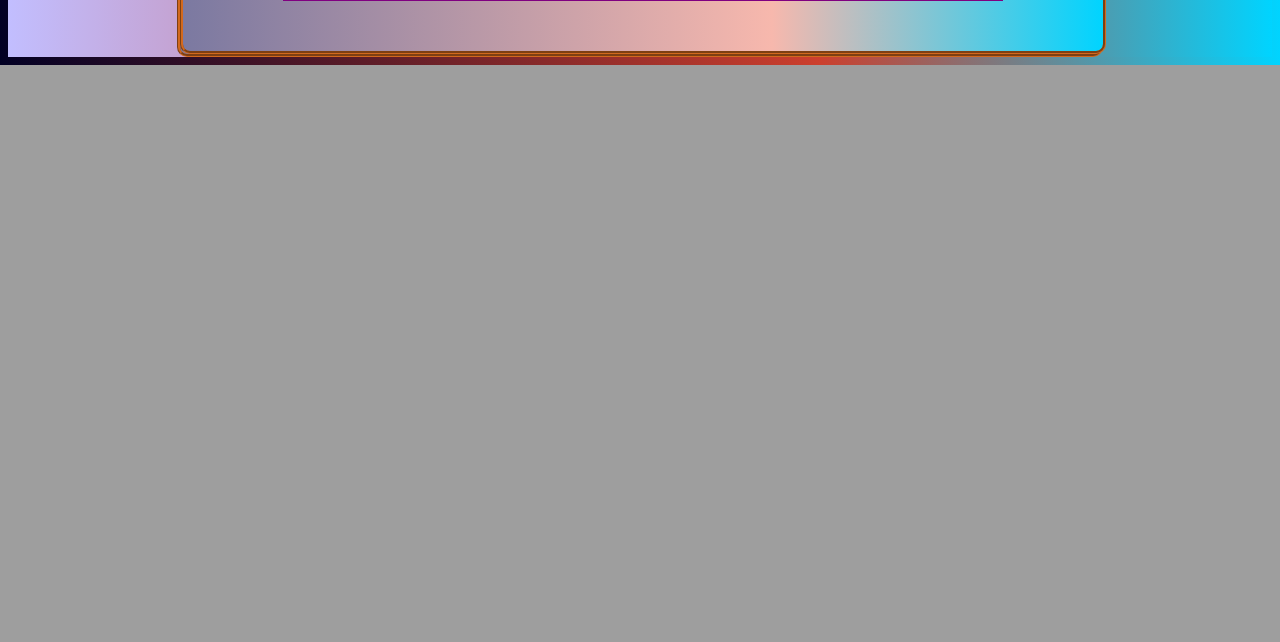
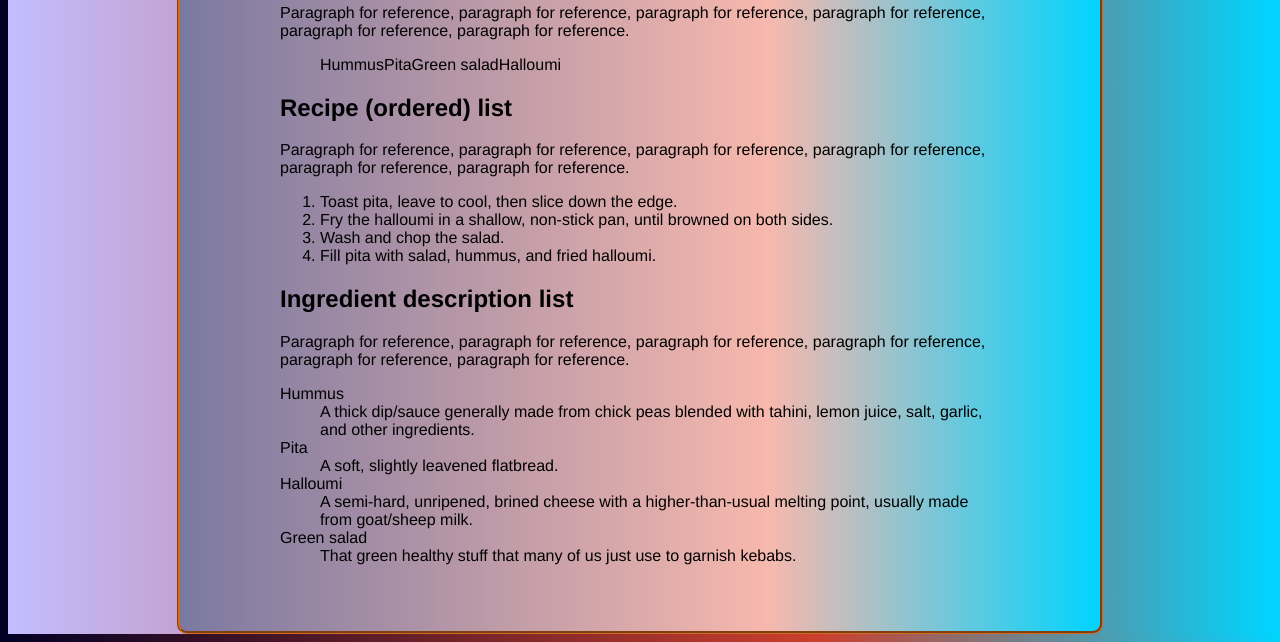
Before and after one commit to tomright/home, a PHP site: page / in a window 1280 px wide. Shown: the part 3216-3858 px from the top of the page. Before the commit the page ends 3281 px from the top, so only its background shows below. Run offline with PHP 8.4, Linux system fonts and the light colour scheme.

Commit message:
Не много причесал

```diff
--- a/cssstart.test/www/index.html
+++ b/cssstart.test/www/index.html
@@ -9,24 +9,27 @@
     <title>CSS Start</title>
 </head>
 <body>
-   <nav>
+   <nav name="top">
        <ul>
            <li>Домой</li>
            <li>Список статей</li>
            <li>О нас</li>
        </ul>
    </nav>
-   <div>
+   <div class="toUP">
+       <a href="#top"><img src="/up.webp" alt="Вверх" class="upIMG"></a>
+   </div>
+   <div class="wrapper-block">
     <h1>Тестовая страница</h1>
    <section>
        <p>Эта странциа, полигон для использования CSS.</p>
        <p >Добавим какю нибудь ошибку с abrakadabroi</p>
        <div class="content">
-            <iframe width="480" height="320" src="https://www.youtube.com/embed/UVrb8EBOQjY" title="YouTube video player" frameborder="0" allow="accelerometer; autoplay; clipboard-write; encrypted-media; gyroscope; picture-in-picture" allowfullscreen></iframe>
+            <iframe width="690" height="320" src="https://www.youtube.com/embed/UVrb8EBOQjY" title="YouTube video player" frameborder="0" allow="accelerometer; autoplay; clipboard-write; encrypted-media; gyroscope; picture-in-picture" allowfullscreen></iframe>
        </div>
    </section>
    </div>
-<div>
+<div class="wrapper-block">
     <h1>Проверка разного направления текста!</h1>
    <section>
        <p class="vertical-rl">Этот текст будет написан вертикально <br> с ипользованием vertical-rl.</p>
@@ -35,7 +38,7 @@
    </section>
 
 </div>
-<div>
+<div class="wrapper-block">
     <h1>Работа с переполнением</h1>
        <section>
         <div class="overfoluStandart">
@@ -48,7 +51,7 @@
            <p>Много текста! Много текста! Много текста! Много текста! Много текста! Много текста! Много текста! Много текста! Много текста! Много текста! Много текста! Много текста! Много текста! Много текста! Много текста! Много текста! Много текста! Много текста! Много текста! Много текста! Много текста! Много текста! Много текста! Много текста! Много текста! Много текста! Много текста! Много текста! Много текста! Много текста! Много текста! Много текста! Много текста! Много текста! Много текста! Много текста! Много текста! Много текста! Много текста! Много текста! Много текста! Много текста! Много текста! Много текста! Много текста! Много текста! Много текста! Много текста! Много текста! Много текста! Много текста! Много текста! Много текста! Много текста! Много текста! Много текста! Много текста! Много текста! </p>
        </div>
        </section>
-<div>
+<div class="wrapper-block">
     <h1>Стилизация HTML таблиц при помощи CSS</h1>
        <section>
  <table>
@@ -121,6 +124,49 @@
        </section>
 
 </div>
+<div>
+    <h1>Стилизация списков</h1>
+    <section>
+        <h2>Shopping (unordered) list</h2>
 
+<p>Paragraph for reference, paragraph for reference, paragraph for reference,
+paragraph for reference, paragraph for reference, paragraph for reference.</p>
+
+<ul>
+  <li>Hummus</li>
+  <li>Pita</li>
+  <li>Green salad</li>
+  <li>Halloumi</li>
+</ul>
+
+<h2>Recipe (ordered) list</h2>
+
+<p>Paragraph for reference, paragraph for reference, paragraph for reference,
+paragraph for reference, paragraph for reference, paragraph for reference.</p>
+
+<ol>
+  <li>Toast pita, leave to cool, then slice down the edge.</li>
+  <li>Fry the halloumi in a shallow, non-stick pan, until browned on both sides.</li>
+  <li>Wash and chop the salad.</li>
+  <li>Fill pita with salad, hummus, and fried halloumi.</li>
+</ol>
+
+<h2>Ingredient description list</h2>
+
+<p>Paragraph for reference, paragraph for reference, paragraph for reference,
+paragraph for reference, paragraph for reference, paragraph for reference.</p>
+
+<dl>
+  <dt>Hummus</dt>
+  <dd>A thick dip/sauce generally made from chick peas blended with tahini, lemon juice, salt, garlic, and other ingredients.</dd>
+  <dt>Pita</dt>
+  <dd>A soft, slightly leavened flatbread.</dd>
+  <dt>Halloumi</dt>
+  <dd>A semi-hard, unripened, brined cheese with a higher-than-usual melting point, usually made from goat/sheep milk.</dd>
+  <dt>Green salad</dt>
+  <dd>That green healthy stuff that many of us just use to garnish kebabs.</dd>
+</dl>
+    </section>
+</div>
    </body>
 </html>
--- a/cssstart.test/www/style.css
+++ b/cssstart.test/www/style.css
@@ -15,6 +15,16 @@ nav {
     border-bottom-left-radius: 10px;
     border-bottom-right-radius: 10px;
     background: linear-gradient(90deg, rgb(123, 121, 161) 0%, rgb(247, 184, 173) 64%, rgba(0,212,255,1) 100%);
+}
+.toUP {
+  position: fixed;
+  right: 0;
+  bottom: 0;
+  width: 100px;
+  height: 100px;
+}
+.upIMG {
+  max-width: 100%;
 }
 ul {
     display: flex;
@@ -53,7 +63,7 @@ section {
 
 
 }
-div {
+.wrapper-block {
     border: chocolate;
     display: block;
     border-style: groove;
@@ -65,7 +75,7 @@ div {
     margin-left: auto;
     margin-right: auto;
 }
-li {
+body > nav > ul > li {
     border: red;
     border-style: double;
     border-radius: 10px;
@@ -73,7 +83,7 @@ li {
     text-align: center;
 
 }
-li::first-letter {
+ body > nav > ul > li::first-letter {
     font-size: 2em;
     font-style: oblique;
 }
@@ -92,7 +102,7 @@ p:active {
     width: auto;
 }
 
-div > h1 {
+.wrapper-block > h1 {
     margin-bottom: 0px;
     margin-top: 0px;
     border: chocolate;
@@ -109,12 +119,16 @@ div > h1 {
 }
 
 .overfoluHidden {
+    vertical-align: top;
+    display: inline-block;
     overflow: hidden;
     width: 100px;
     height: 100px;
     border: 2px solid black;
 }
 .overfoluScroll {
+    vertical-align: top;
+    display: inline-block;
     overflow: scroll;
     width: 100px;
     height: 100px;
```
Also changed, not shown: cssstart.test/www/up.webp (added).
